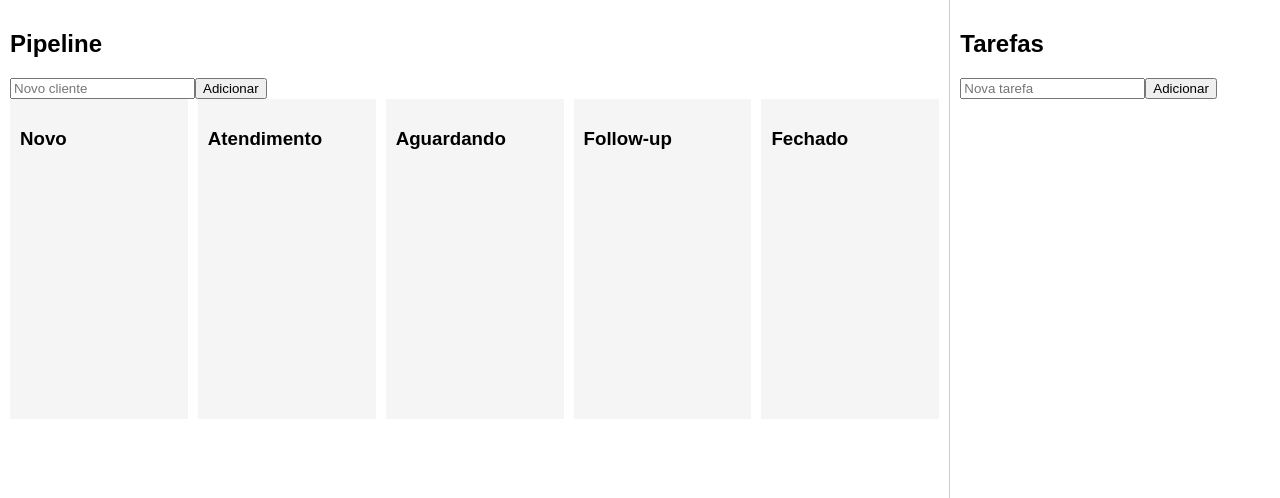
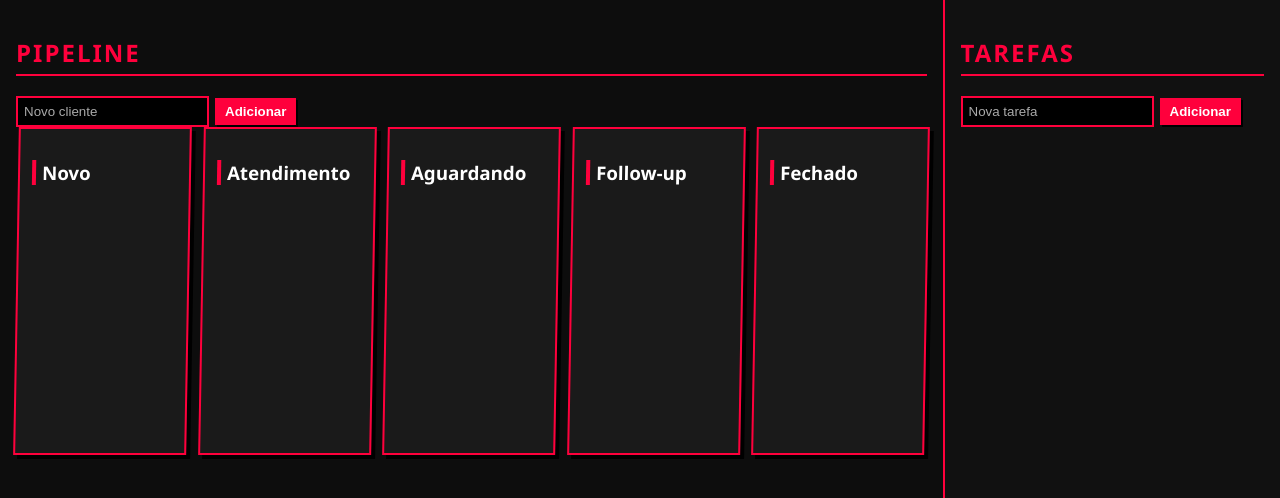
Before and after one commit to luanvictorsz/gestao-maria, a React (Vite) app: page / in a window 1280 px wide. Shown: the top 498 px of the page. Built offline with nearby package versions, Linux system fonts and the light colour scheme.

Commit message:
versao beta do projeto para deploy

```diff
--- a/src/index.css
+++ b/src/index.css
@@ -1,39 +1,120 @@
 body {
-  font-family: Arial;
+  font-family: "Segoe UI", Arial, sans-serif;
   margin: 0;
+  background: #0d0d0d;
+  color: #ffffff;
 }
 
+/* Layout geral */
 .layout {
   display: flex;
   height: 100vh;
 }
 
+/* Pipeline (principal) */
 .pipeline {
   flex: 3;
-  padding: 10px;
+  padding: 16px;
+  background: #0d0d0d;
 }
 
+/* Tasks (sidebar) */
 .tasks {
   flex: 1;
-  padding: 10px;
-  border-left: 1px solid #ccc;
+  padding: 16px;
+  background: #111;
+  border-left: 2px solid #ff003c;
 }
 
+/* Títulos */
+h2 {
+  color: #ff003c;
+  text-transform: uppercase;
+  letter-spacing: 2px;
+  border-bottom: 2px solid #ff003c;
+  padding-bottom: 5px;
+}
+
+h3 {
+  color: #ffffff;
+  border-left: 4px solid #ff003c;
+  padding-left: 6px;
+}
+
+/* Colunas */
 .columns {
   display: flex;
-  gap: 10px;
+  gap: 12px;
 }
 
 .column {
   flex: 1;
-  background: #f5f5f5;
-  padding: 10px;
+  background: #1a1a1a;
+  padding: 12px;
   min-height: 300px;
+  border: 2px solid #ff003c;
+  box-shadow: 4px 4px 0px #000;
+  transform: skew(-1deg);
 }
 
+/* Cards */
 .card {
-  background: white;
+  background: #000;
   padding: 10px;
+  margin-bottom: 10px;
+  border: 2px solid #ff003c;
+  box-shadow: 3px 3px 0px #ff003c;
+  transition: transform 0.1s ease;
+}
+
+.card:hover {
+  transform: translate(-2px, -2px);
+}
+
+/* Inputs */
+input {
+  background: #000;
+  color: #fff;
+  border: 2px solid #ff003c;
+  padding: 6px;
+  margin-right: 6px;
+}
+
+input::placeholder {
+  color: #aaa;
+}
+
+/* Botões */
+button {
+  background: #ff003c;
+  color: #fff;
+  border: none;
+  padding: 6px 10px;
+  font-weight: bold;
+  cursor: pointer;
+  box-shadow: 2px 2px 0px #000;
+  transition: all 0.1s ease;
+}
+
+button:hover {
+  background: #ffffff;
+  color: #ff003c;
+  transform: translate(-1px, -1px);
+}
+
+/* Lista de tarefas */
+.tasks ul {
+  list-style: none;
+  padding: 0;
+}
+
+.tasks li {
   margin-bottom: 8px;
-  border: 1px solid #ddd;
+  padding: 6px;
+  border-left: 3px solid #ff003c;
+  background: #000;
 }
+
+input[type="checkbox"] {
+  accent-color: #ff003c;
+}
```
Also changed, not shown: 1 other file (tests, documents, lock files or other folders).
